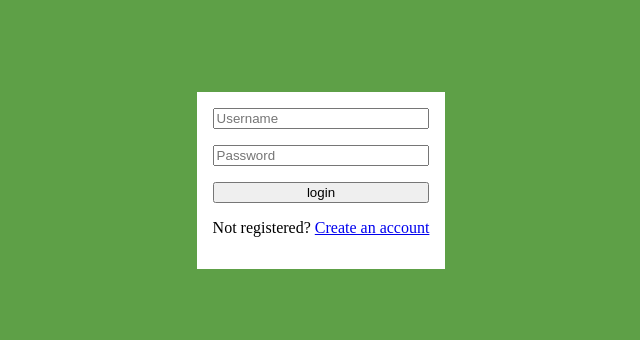
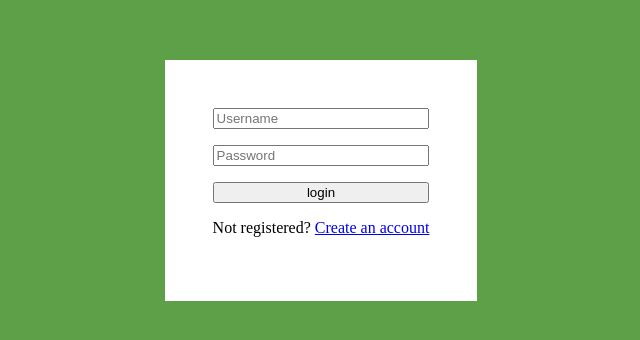
Before and after one commit to SEBaharinasab/maktab-login, a plain HTML site: page index.html in a window 1280 px wide. Shown: the part 220-560 px from the top of the page, without its empty margins (319-959 px from the left). Drawn offline with Linux system fonts and the light colour scheme.

Commit message:
form padding changed 1 to 3 rem

```diff
--- a/style.css
+++ b/style.css
@@ -15,7 +15,7 @@ html, body{
 }
 .form{
   background-color: #fff;
-  padding: 1rem;
+  padding: 3rem;
   display: flex;
   flex-direction: column;
 }
```
